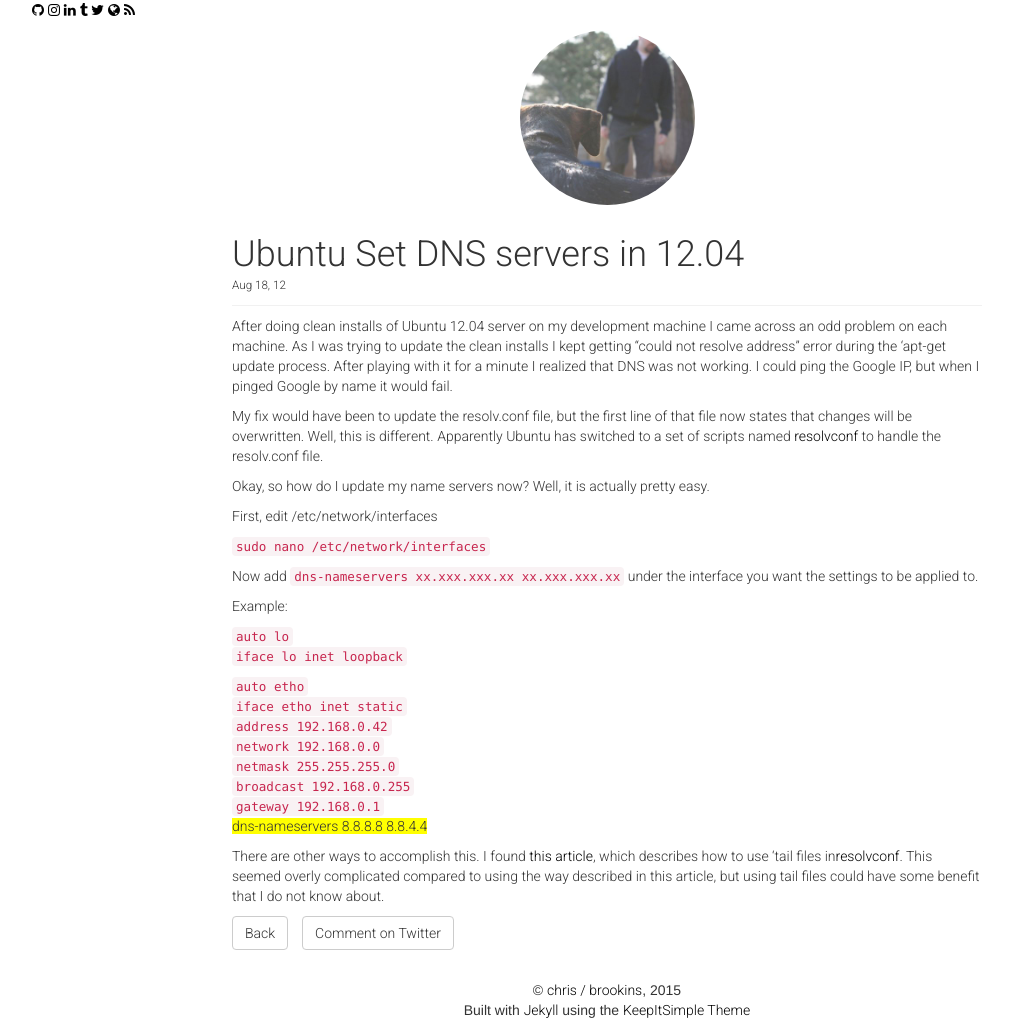
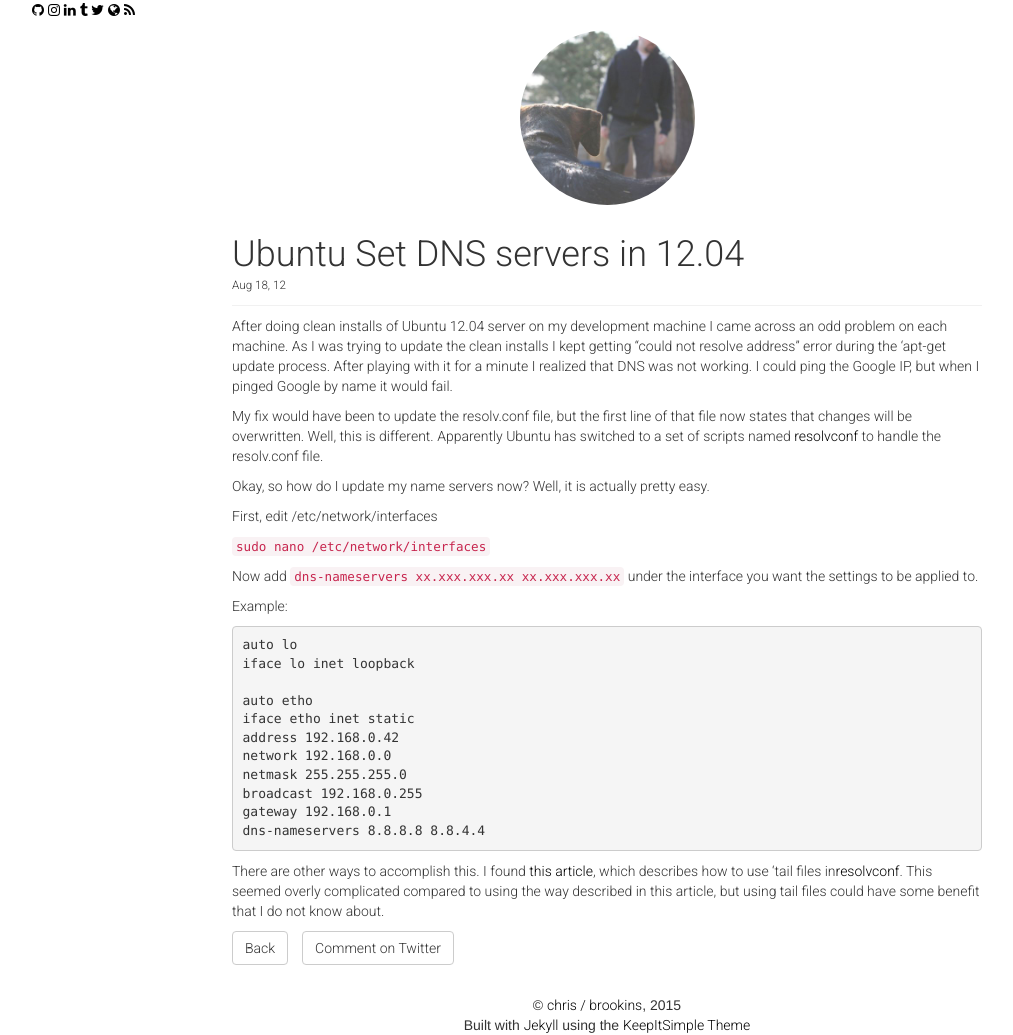
Before and after one commit to cbrookins/cbrookins.github.io, a Jekyll site: the page built from _posts/2012-08-18-Ubuntu-Set-DNS-servers-in-12.04.markdown, in a window 1280 px wide. Shown: the whole page, without its empty margins (33-1046 px from the left). Built offline with Jekyll 4.4.1, drawn with Linux system fonts in a browser that asks for light colours; nearby versions of some CDN libraries.

Commit message:
Update 2012-08-18-Ubuntu-Set-DNS-servers-in-12.04.markdown

```diff
--- a/_posts/2012-08-18-Ubuntu-Set-DNS-servers-in-12.04.markdown
+++ b/_posts/2012-08-18-Ubuntu-Set-DNS-servers-in-12.04.markdown
@@ -19,18 +19,17 @@ Now add `dns-nameservers xx.xxx.xxx.xx xx.xxx.xxx.xx` under the interface you wa
 
 Example:
 
-`auto lo`
-`iface lo inet loopback`
+    auto lo
+    iface lo inet loopback
 
-`auto etho`
-`iface etho inet static`
-   `address 192.168.0.42`
-   `network 192.168.0.0`
-   `netmask 255.255.255.0`
-   `broadcast 192.168.0.255`
-   `gateway 192.168.0.1`
-   <span style="background-color: yellow;">dns-nameservers 8.8.8.8 8.8.4.4</span>
-
+    auto etho
+    iface etho inet static
+    address 192.168.0.42
+    network 192.168.0.0
+    netmask 255.255.255.0
+    broadcast 192.168.0.255
+    gateway 192.168.0.1
+    dns-nameservers 8.8.8.8 8.8.4.4
 
 
 There are other ways to accomplish this. I found <a href="http://www.stgraber.org/2012/02/24/dns-in-ubuntu-12-04/" rel="nofollow" target="_blank">this article</a>, which describes how to use &#8216;tail files in<a href="http://en.wikipedia.org/wiki/Resolvconf" target="_blank">resolvconf</a>. This seemed overly complicated compared to using the way described in this article, but using tail files could have some benefit that I do not know about.
```
